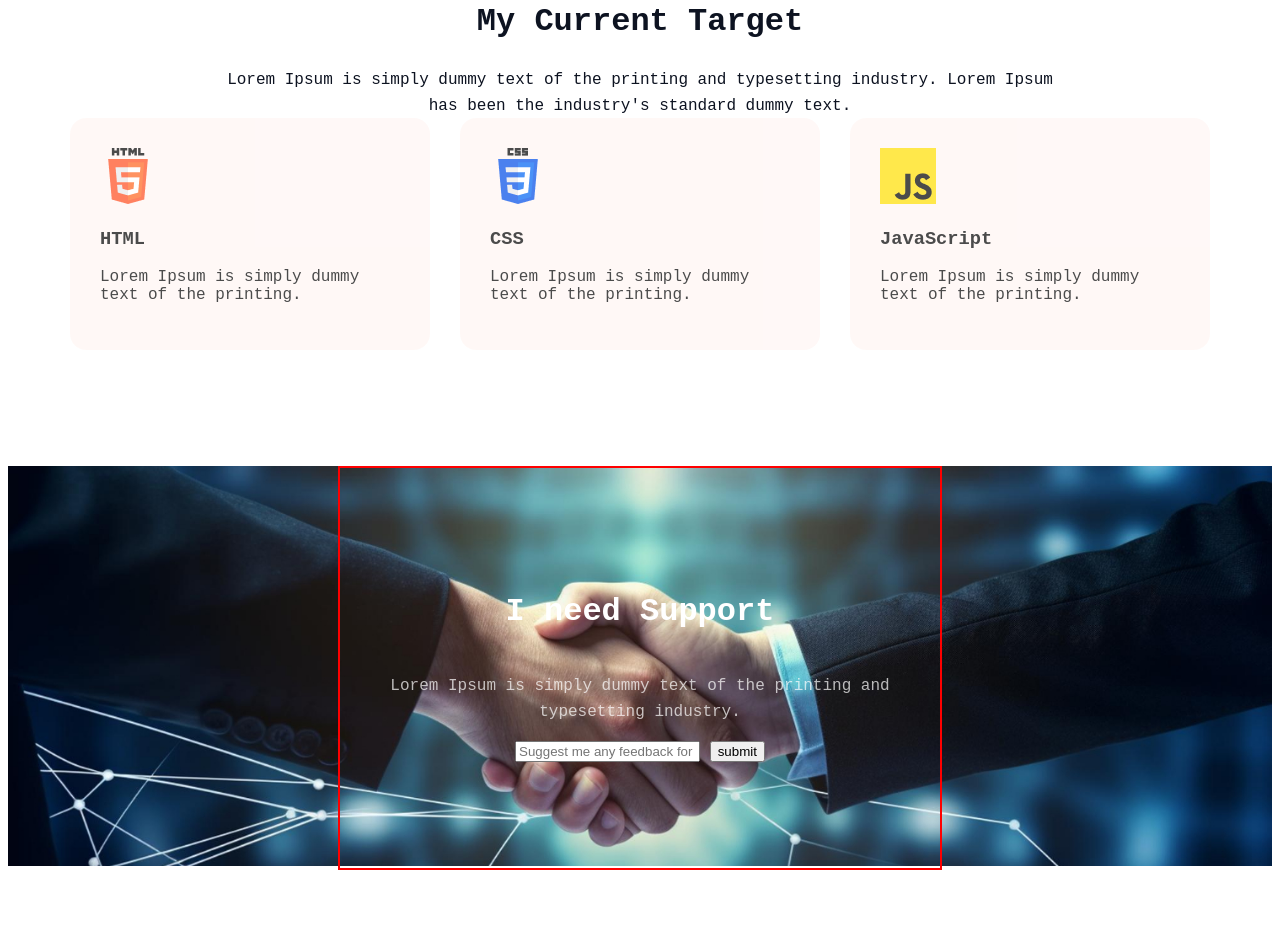
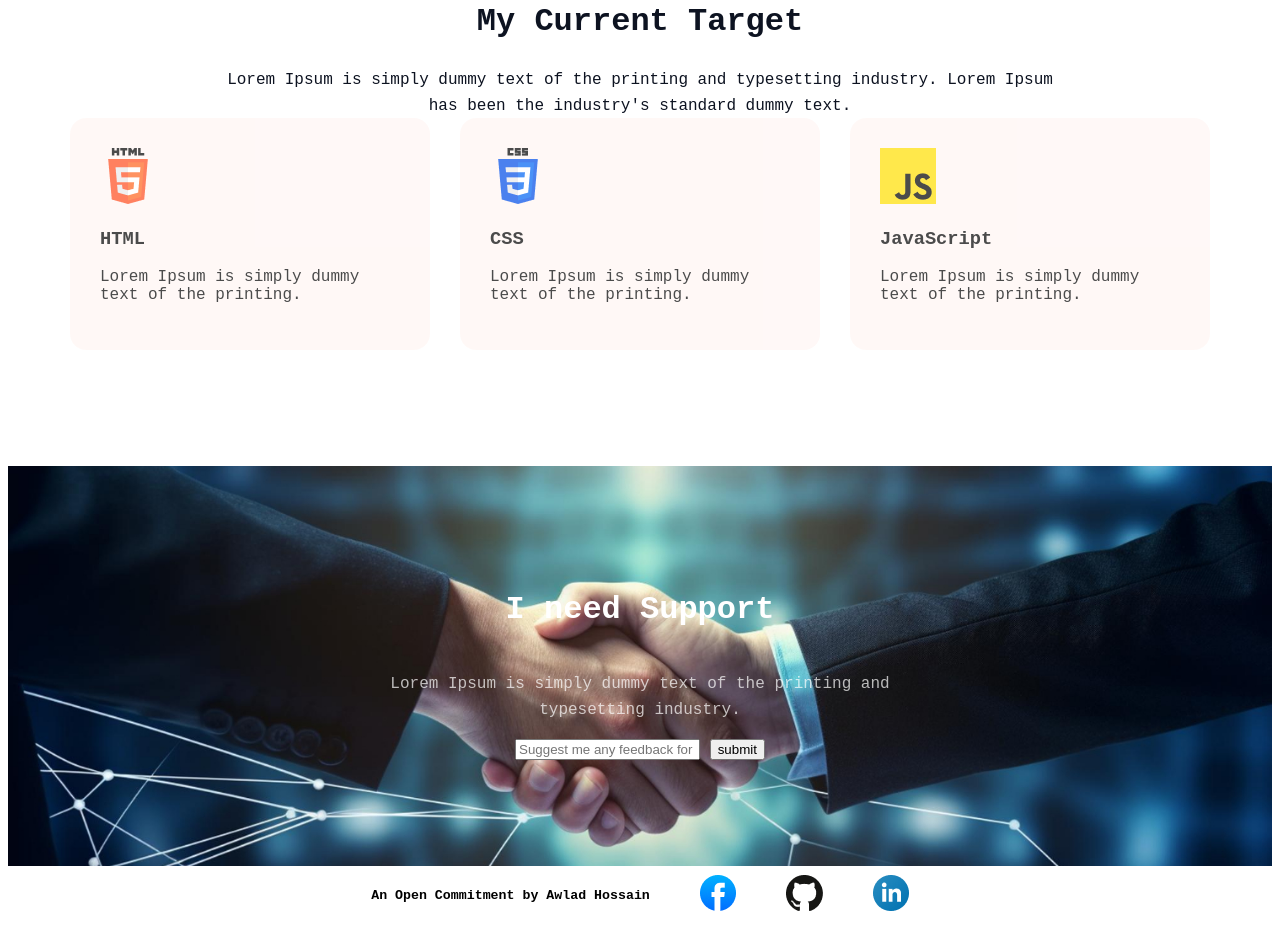
Before and after one commit to Kawsarhussain5/My_First__Assignment, a plain HTML site: page index.html in a window 1280 px wide. Shown: the part 3056-3989 px from the top of the page. Before the commit the page ends 3930 px from the top, so only its background shows below. Drawn offline with Linux system fonts and the light colour scheme; a web font is replaced by a local one.

Commit message:
footer section

```diff
--- a/index.html
+++ b/index.html
@@ -124,8 +124,11 @@
 
 
 <!--I need Support end-->
-  <footer>
-
+  <footer class="fotr">
+<h5>An Open Commitment by Awlad Hossain</h5>
+<a href=""><img src="images/facebook.png" alt=""></a>
+<a href=""><img src="images/github.png" alt=""></a>
+<a href=""><img src="images/linkedin-icon 1.png" alt=""></a>
   </footer>
 </body>
 </html>
--- a/stayle/stayle.css
+++ b/stayle/stayle.css
@@ -179,7 +179,7 @@ line-height: 26px;
 #support .taxt{
     width: 600px;
     height: 400px;
-    border: solid red 2px;
+
     display: flex;
     justify-content: center;
     flex-direction: column;
@@ -214,4 +214,10 @@ text-align: center;
 background: rgb(255, 255, 255);
 padding: 15px;
 }
+.fotr{
+    display: flex;
+    justify-content: center;
+    align-items: center;
+    gap: 50px;
+}
 /*I need Support end*/
```
